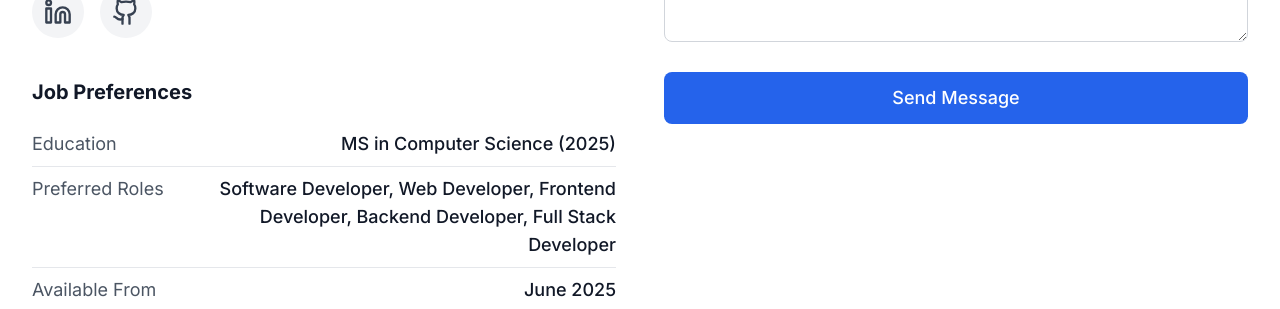
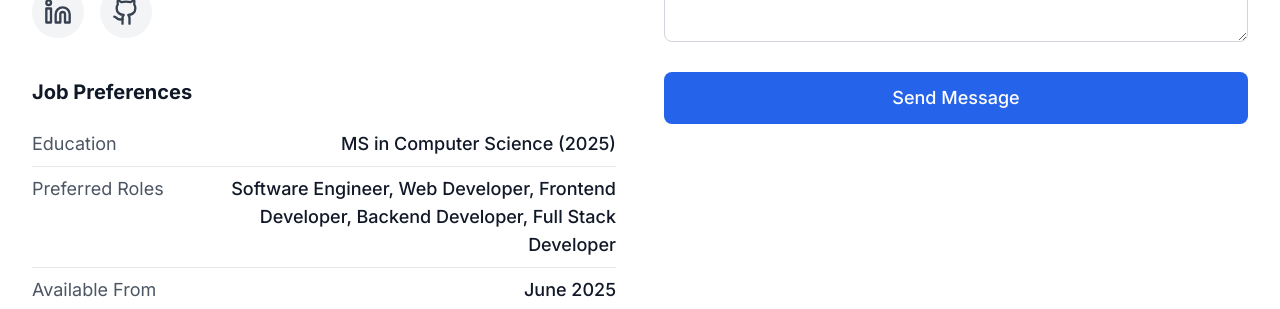
Before and after one commit to maheswar09/Maheswar-Portfolio, a React (Vite) app: page / in a window 1280 px wide. Shown: the part 10044-10353 px from the top of the page. Built offline with nearby package versions, Linux system fonts and the light colour scheme.

Commit message:
Changed preferred roles in Contact

```diff
--- a/src/components/Contact.tsx
+++ b/src/components/Contact.tsx
@@ -148,7 +148,7 @@ const handleSubmit = (e: React.FormEvent) => {
                     Preferred Roles
                   </span>
                   <span className="font-medium text-right max-w-[70%] text-lg">
-                    Software Developer, Web Developer, Frontend Developer, Backend Developer, Full Stack Developer
+                    Software Engineer, Web Developer, Frontend Developer, Backend Developer, Full Stack Developer
                   </span>
                 </div>
 
```
